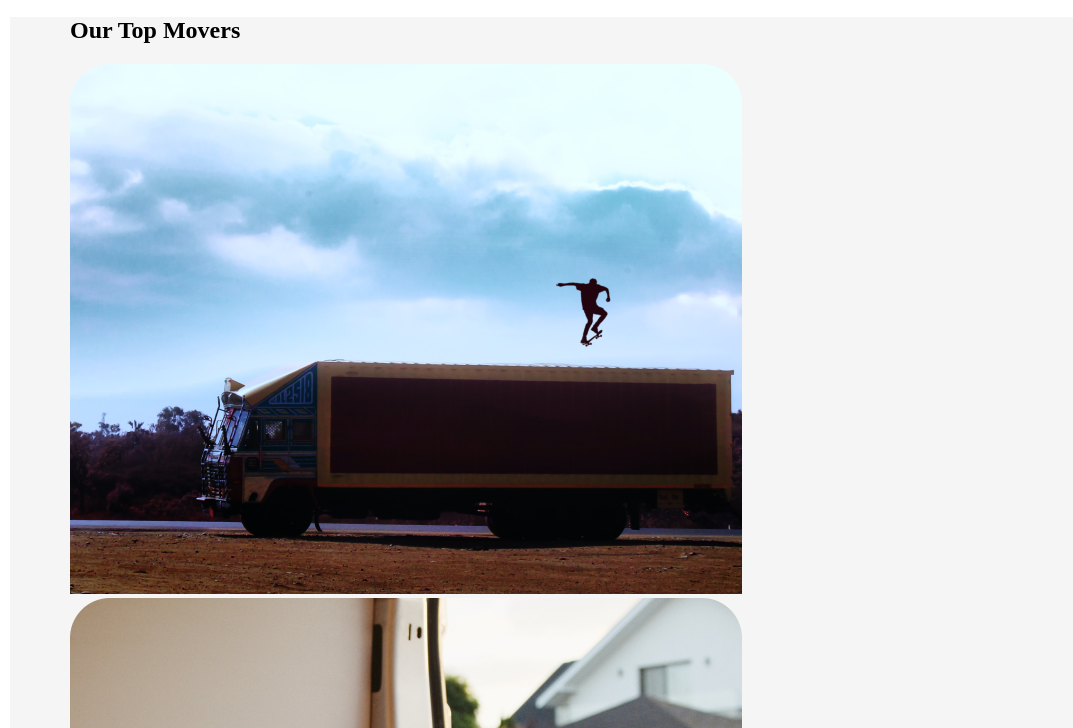
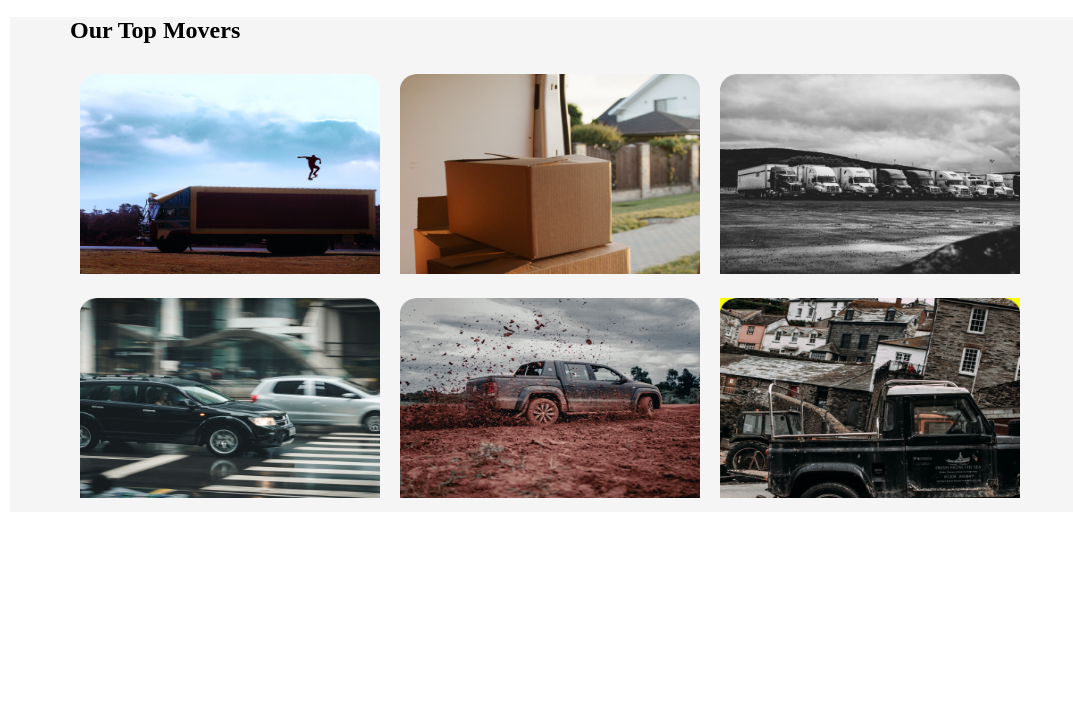
Before and after one commit to Kaburu12/Quick-Movers-Web, a plain HTML site: page index.html in a window 1280 px wide. Shown: the part 932-1660 px from the top of the page, without its empty margins (0-1073 px from the left). After the commit the page ends 1444 px from the top, so only its background shows below. Drawn offline with Linux system fonts and the light colour scheme.

Commit message:
use of class,id selectors,and image tags to set up images on the page

```diff
--- a/index.html
+++ b/index.html
@@ -68,14 +68,14 @@
                 <div>
                     <h1>Our Top Movers</h1>
                 </div>
-                <div class="wrapimages">
-                    <div> <img src="/assets/images/ehem 1.png" alt="image"></i>
+                <div class="wrapimages" id="wrap">
+                    <div> <img id="img3" src="/assets/images/ehem 1.png" alt="image"></i>
                     </div>
-                    <div> <img src="/assets/images/wewe 1.png" alt="image"></div>
-                    <div> <img src="/assets/images/movers 1.png" alt="image"></div>
-                    <div> <img src="/assets/images/chapchap 1.png" alt="image"></div>
-                    <div> <img src="/assets/images/mashinani 1.png" alt="image"></div>
-                    <div> <img src="/assets/images/songa 1.png" alt="image"></div>
+                    <div> <img id="img4" src="/assets/images/wewe 1.png" alt="image"></div>
+                    <div> <img id="img5" src="/assets/images/movers 1.png" alt="image"></div>
+                    <div> <img id="img6" src="/assets/images/chapchap 1.png" alt="image"></div>
+                    <div> <img id="img7" src="/assets/images/mashinani 1.png" alt="image"></div>
+                    <div class="img7"> <img id="img8" src="/assets/images/songa 1.png" alt="image"></div>
                 </div>
             </div>
         </section>
```
